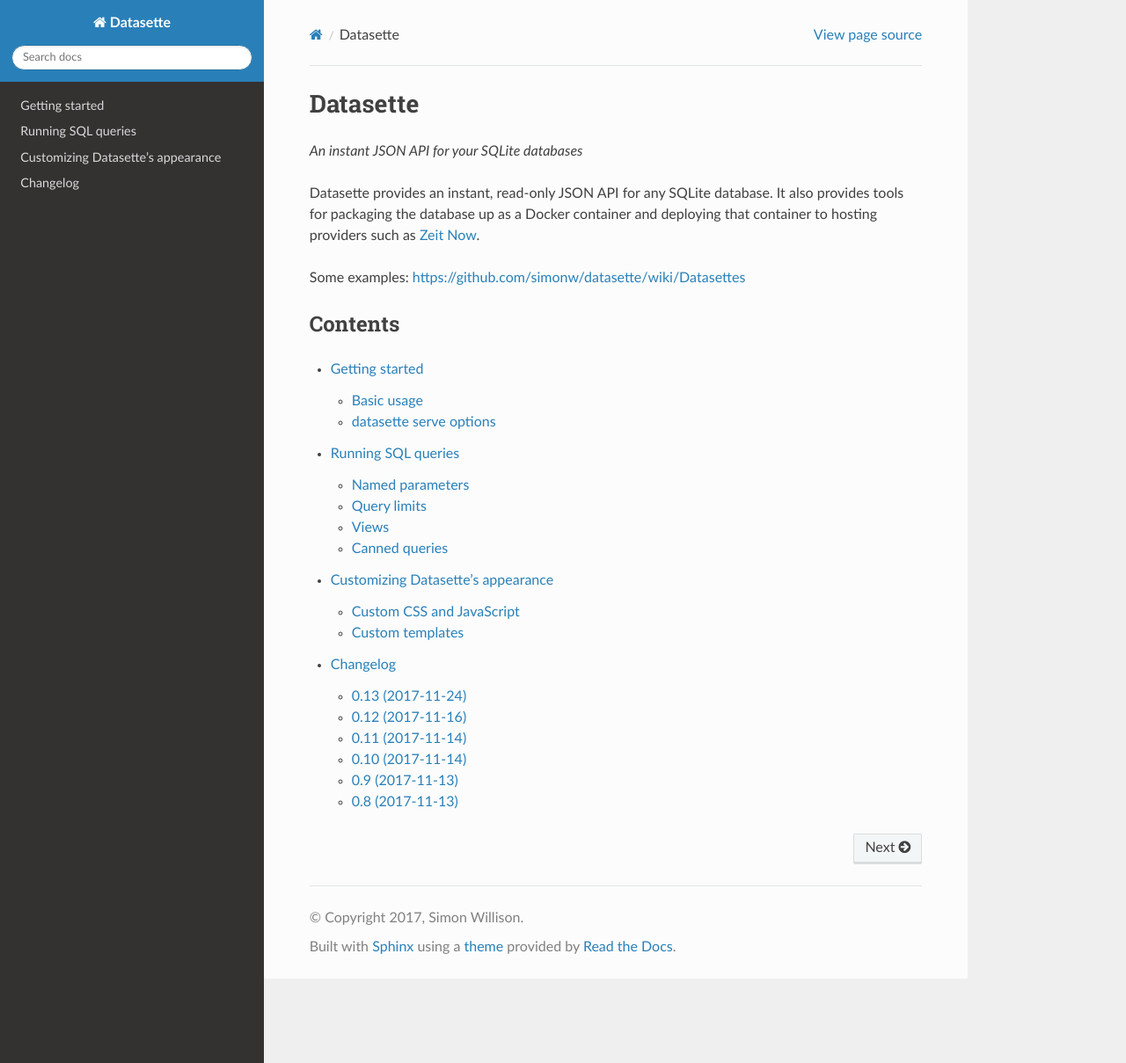
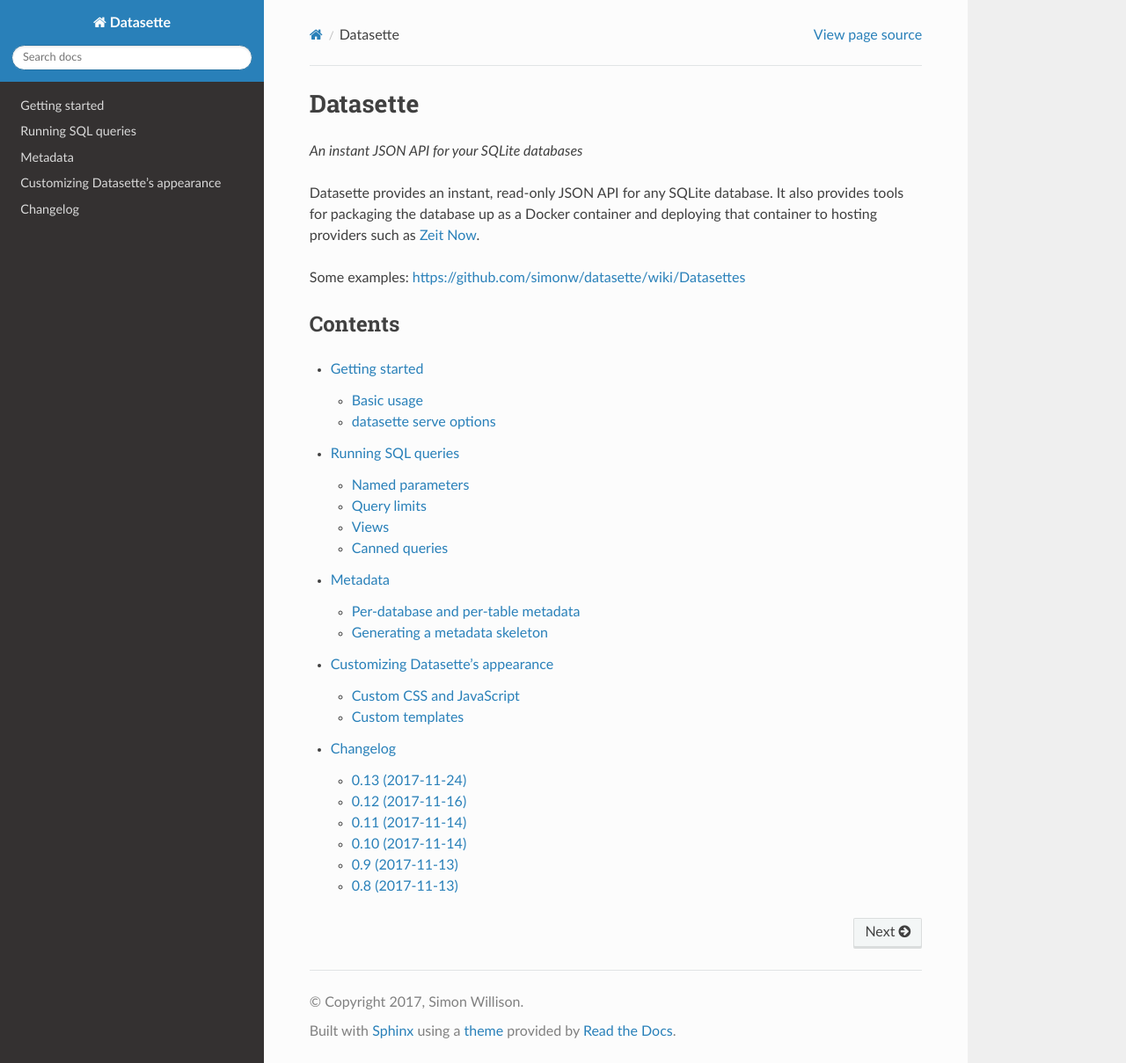
Before and after one commit to simonw/datasette, a Sphinx documentation site: the page built from docs/index.rst, in a window 1280 px wide and 1209 px high. Shown: the whole window at 88% size. Built offline with Sphinx 7.4.7 and the Read the Docs theme 2.0.0, drawn with Linux system fonts in a browser that asks for light colours; some of the changed lines change nothing that is shown.

Commit message:
Documentation for metadata.json and "datasette skeleton" command
http://datasette.readthedocs.io/en/latest/metadata.html

Closes #166

```diff
--- a/docs/index.rst
+++ b/docs/index.rst
@@ -18,6 +18,7 @@
 
    getting_started
    sql_queries
+   metadata
    custom_templates
    changelog
 
--- /dev/null
+++ b/docs/metadata.rst
@@ -0,0 +1,104 @@
+Metadata
+========
+
+Data loves metadata. Any time you run Datasette you can optionally include a
+JSON file with metadata about your databases and tables. Datasette will then
+display that information in the web UI.
+
+Run Datasette like this::
+
+    datasette database1.db database2.db --metadata metadata.json
+
+Your ``metadata.json`` file can look something like this::
+
+    {
+        "title": "Custom title for your index page",
+        "description": "Some description text can go here",
+        "license": "ODbL",
+        "license_url": "https://opendatacommons.org/licenses/odbl/",
+        "source": "Original Data Source",
+        "source_url": "http://example.com/"
+    }
+
+The above metadata will be displayed on the index page of your Datasette-powered
+site. The source and license information will also be included in the footer of
+every page served by Datasette.
+
+Any special HTML characters in ``description`` will be escaped. If you want to
+include HTML in your description, you can use a ``description_html`` property
+instead.
+
+Per-database and per-table metadata
+-----------------------------------
+
+Metadata at the top level of the JSON will be shown on the index page and in the
+footer on every page of the site. The license and source is expected to apply to
+all of your data.
+
+You can also provide metadata at the per-database or per-table level, like this::
+
+    {
+        "databases": {
+            "database1": {
+                "source": "Alternative source",
+                "source_url": "http://example.com/",
+                "tables": {
+                    "example_table": {
+                        "description_html": "Custom <em>table</em> description",
+                        "license": "CC BY 3.0 US",
+                        "license_url": "https://creativecommons.org/licenses/by/3.0/us/"
+                    }
+                }
+            }
+        }
+    }
+
+Each of the top-level metadata fields can be used at the database and table level.
+
+Generating a metadata skeleton
+------------------------------
+
+Tracking down the names of all of your databases and tables and formatting them
+as JSON can be a little tedious, so Datasette provides a tool to help you
+generate a "skeleton" JSON file::
+
+    datasette skeleton database1.db database2.db
+
+This will create a ``metadata.json`` file looking something like this::
+
+    {
+        "title": null,
+        "description": null,
+        "description_html": null,
+        "license": null,
+        "license_url": null,
+        "source": null,
+        "source_url": null,
+        "databases": {
+            "database1": {
+                "title": null,
+                "description": null,
+                "description_html": null,
+                "license": null,
+                "license_url": null,
+                "source": null,
+                "source_url": null,
+                "queries": {},
+                "tables": {
+                    "example_table": {
+                        "title": null,
+                        "description": null,
+                        "description_html": null,
+                        "license": null,
+                        "license_url": null,
+                        "source": null,
+                        "source_url": null
+                    }
+                }
+            },
+            "database2": ...
+        }
+    }
+
+You can replace any of the ``null`` values with a JSON string to populate that
+piece of metadata.
```
